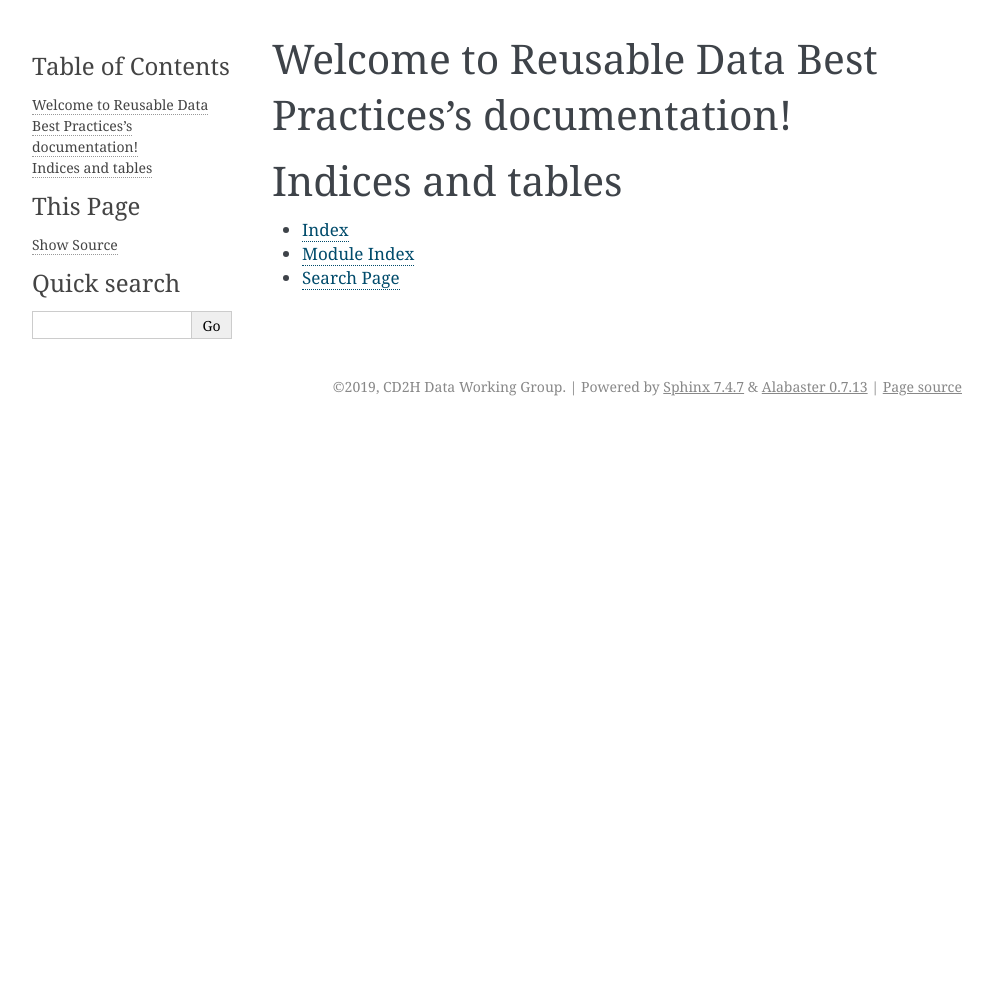
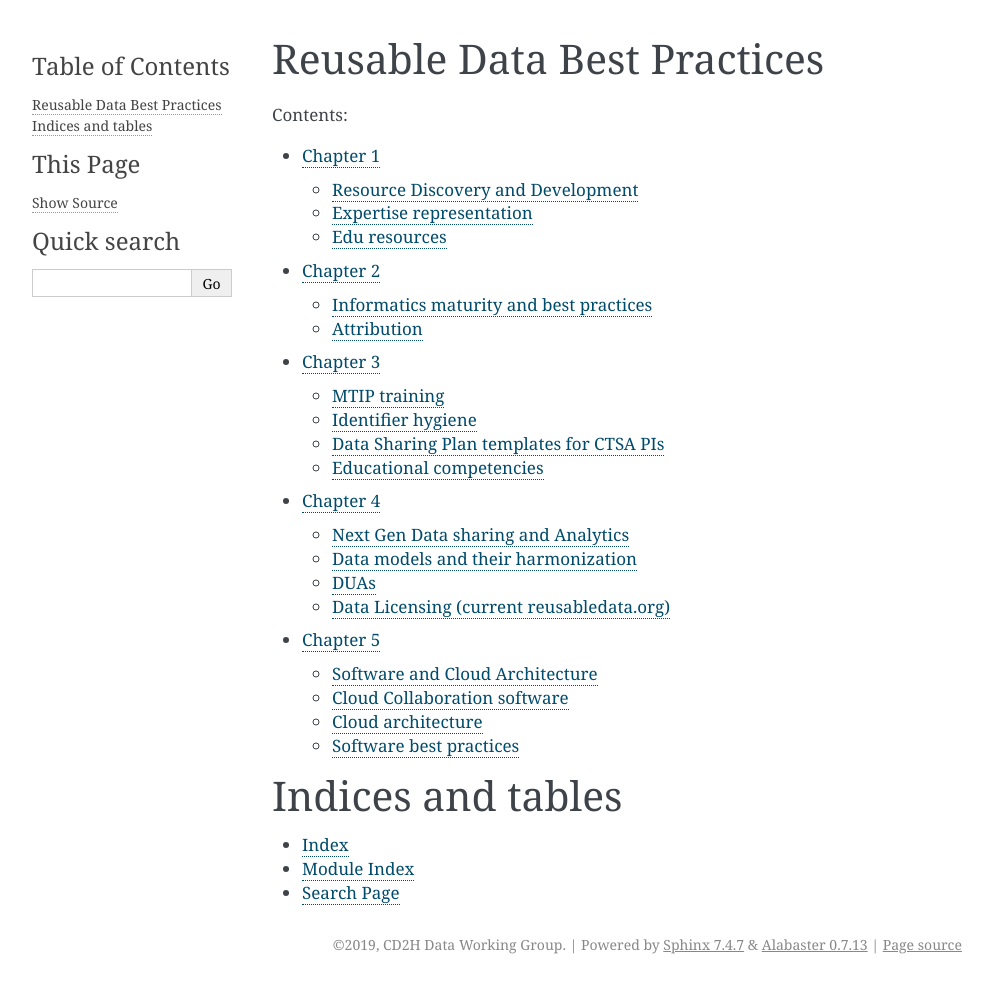
Before and after one commit to data2health/informatics-playbook, a Sphinx documentation site: the page built from docs/index.rst, in a window 1280 px wide. Shown: the whole page, without its empty margins (148-1141 px from the left). Built offline with Sphinx 7.4.7, drawn with Linux system fonts in a browser that asks for light colours; before the commit the page ends 900 px from its top, so only the background shows below that.

Commit message:
updated index with chapters

```diff
--- a/docs/index.rst
+++ b/docs/index.rst
@@ -3,12 +3,18 @@
    You can adapt this file completely to your liking, but it should at least
    contain the root `toctree` directive.
 
-Welcome to Reusable Data Best Practices's documentation!
-========================================================
+Reusable Data Best Practices
+============================
 
 .. toctree::
    :maxdepth: 2
    :caption: Contents:
+
+   chapters/chapter_1
+   chapters/chapter_2
+   chapters/chapter_3
+   chapters/chapter_4
+   chapters/chapter_5
 
 
 
```
